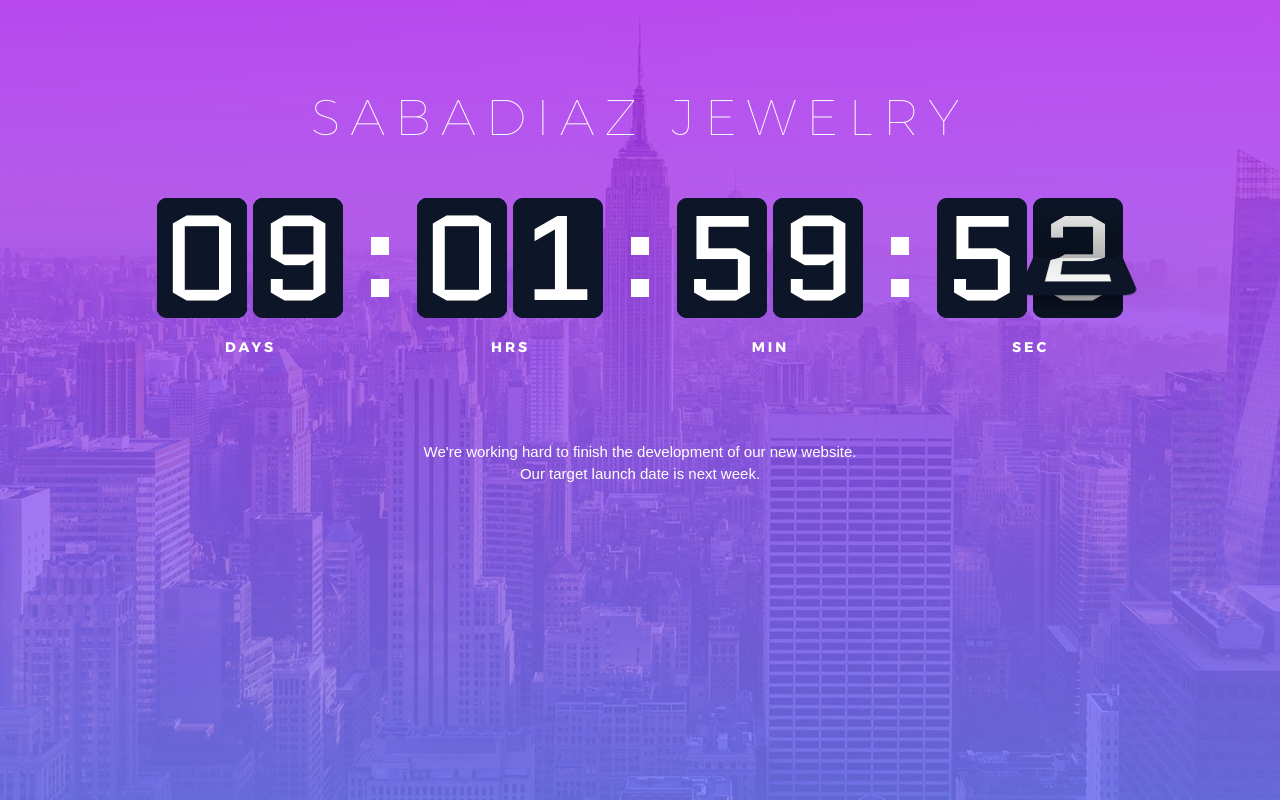
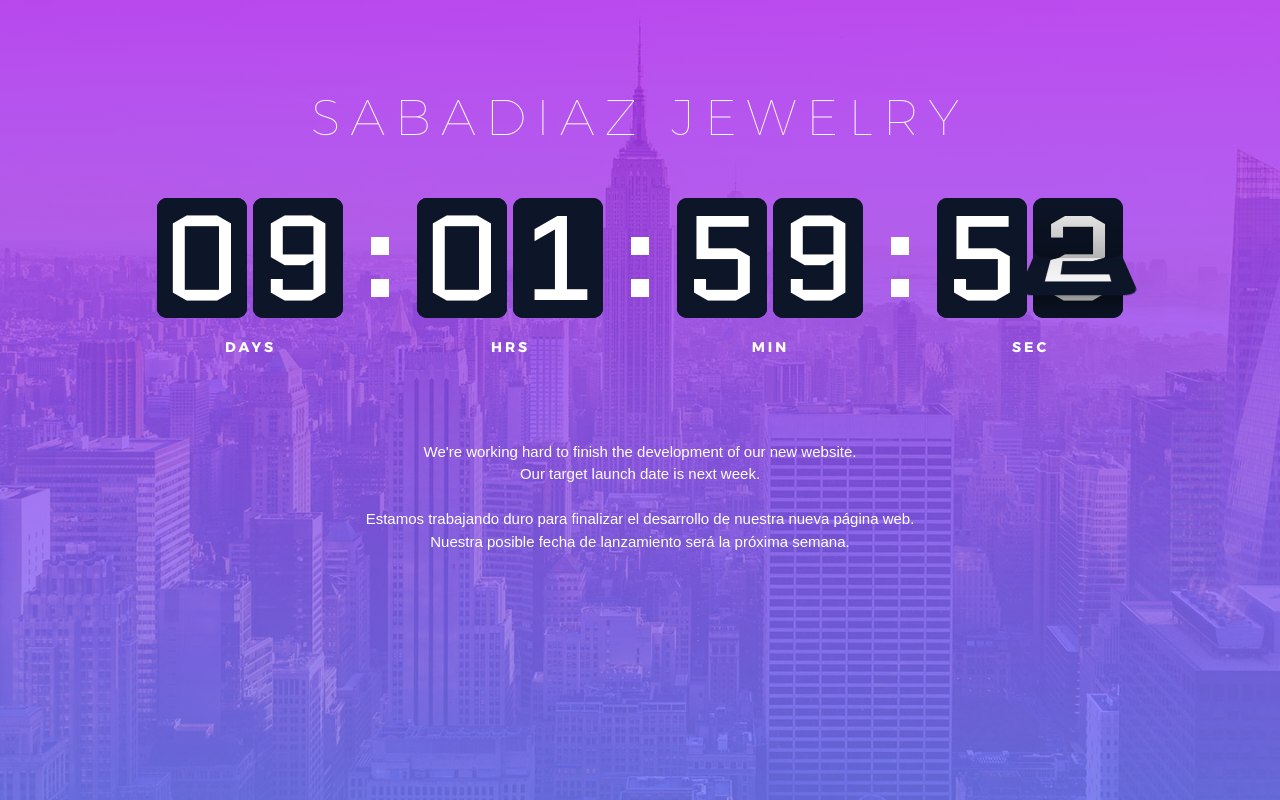
Before and after one commit to georgenavarro1802/sabadiaz, a Django app: template templates/comingsoon.html in a window 1280 px wide. Run offline with Django 3.2, Linux system fonts and the light colour scheme; the template is opened without the code that fills it, so the values that code supplies are empty; some libraries are stand-ins or nearby versions.

Commit message:
construction page

```diff
--- a/templates/comingsoon.html
+++ b/templates/comingsoon.html
@@ -30,6 +30,12 @@
                 We're working hard to finish the development of our new website.
                 <br/>
                 Our target launch date is next week.
+            </p>
+
+            <p class="text-white text-center mt-4">
+                Estamos trabajando duro para finalizar el desarrollo de nuestra nueva p&aacute;gina web.
+                <br/>
+                Nuestra posible fecha de lanzamiento ser&aacute; la pr&oacute;xima semana.
             </p>
 
 		</div>
```
